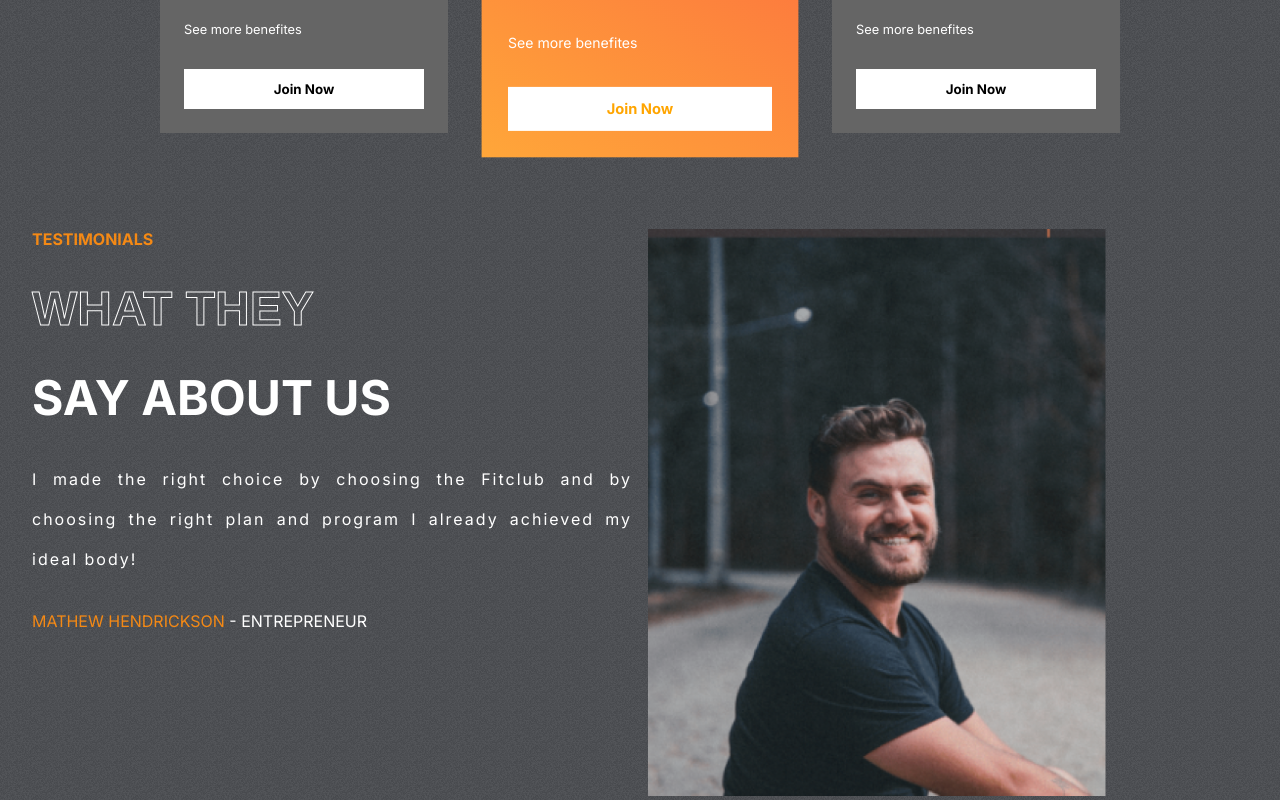
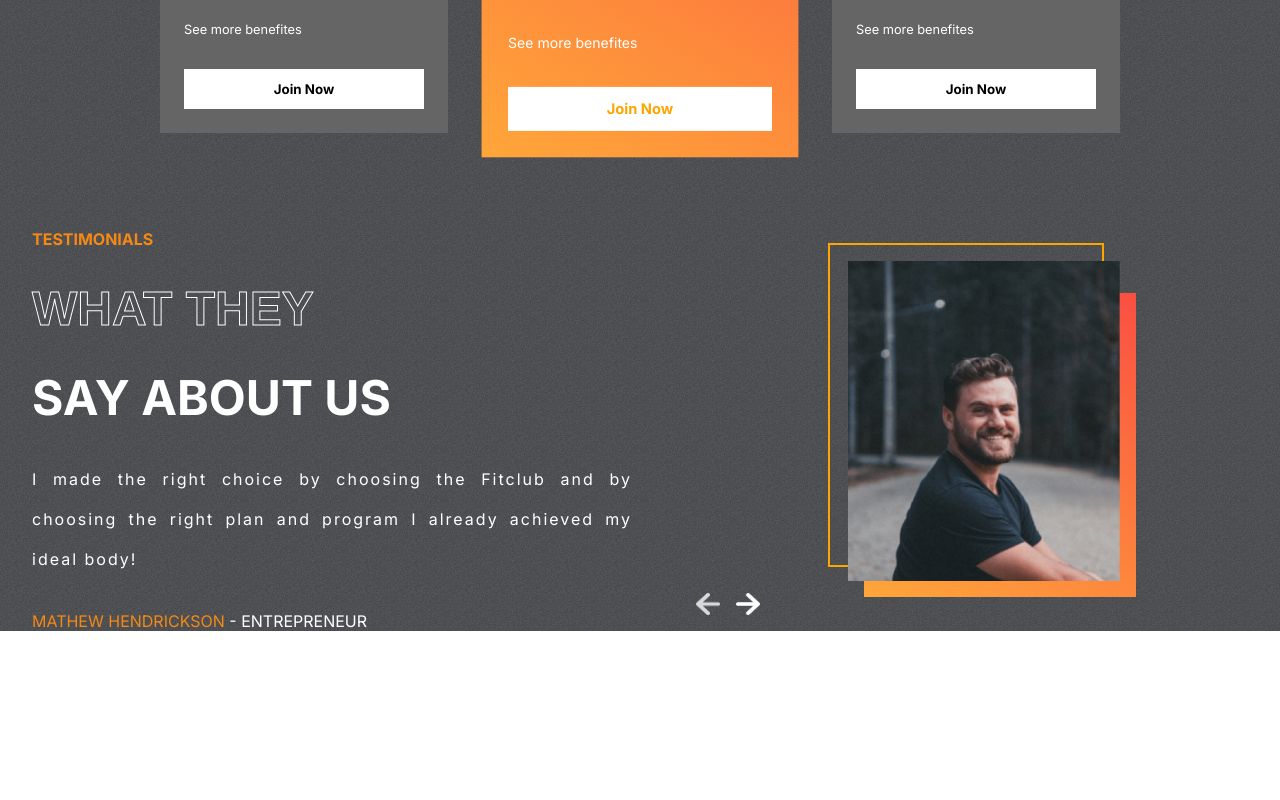
Before and after one commit to zeadhasan/FitClub-Starter, a React (Create React App) app: page / in a window 1280 px wide. Shown: the part 2299-3099 px from the top of the page. After the commit the page ends 2930 px from the top, so only its background shows below. Built offline with nearby package versions, Linux system fonts and the light colour scheme.

Commit message:
testimonials image commit

```diff
--- a/src/components/Testimonials/Testimonials.css
+++ b/src/components/Testimonials/Testimonials.css
@@ -31,3 +31,39 @@
   flex: 1;
   position: relative;
 }
+.right-t > img {
+  position: absolute;
+  width: 17rem;
+  height: 20rem;
+  object-fit: cover;
+  right: 8rem;
+  top: 2rem;
+}
+.right-t > :nth-child(1) {
+  position: absolute;
+  width: 17rem;
+  height: 20rem;
+  border: 2px solid orange;
+  background-color: transparent;
+  right: 9rem;
+  top: 0.9rem;
+}
+.right-t > :nth-child(2) {
+  position: absolute;
+  width: 17rem;
+  height: 19rem;
+  top: 4rem;
+  right: 7rem;
+  background: var(--planCard);
+}
+.arrows{
+    display: flex;
+    gap: 1rem;
+    position: absolute;
+    bottom: 1rem;
+    left: 3rem;
+}
+.arrows>img{
+    width: 1.5rem;
+    cursor: pointer;
+}
--- a/src/components/Testimonials/Testimonials.js
+++ b/src/components/Testimonials/Testimonials.js
@@ -1,6 +1,8 @@
 import React, { useState } from "react";
 import "./Testimonials.css";
 import { testimonialsData } from "../../data/testimonialsData";
+import leftArrow from "../../assets/leftArrow.png";
+import rightArrow from "../../assets/rightArrow.png";
 
 const Testimonials = () => {
   const [selected, setSelected] = useState(0);
@@ -21,7 +23,30 @@
         </span>
       </div>
       <div className="right-t">
+        <div></div>
+        <div></div>
         <img src={testimonialsData[selected].image} alt="" />
+
+        <div className="arrows">
+          <img
+            onClick={() => {
+              selected === 0
+                ? setSelected(tLength - 1)
+                : setSelected((prev) => prev - 1);
+            }}
+            src={leftArrow}
+            alt=""
+          />
+          <img
+            onClick={() => {
+              selected === tLength - 1
+                ? setSelected(0)
+                : setSelected((prev) => prev + 1);
+            }}
+            src={rightArrow}
+            alt=""
+          />
+        </div>
       </div>
     </div>
   );
```
